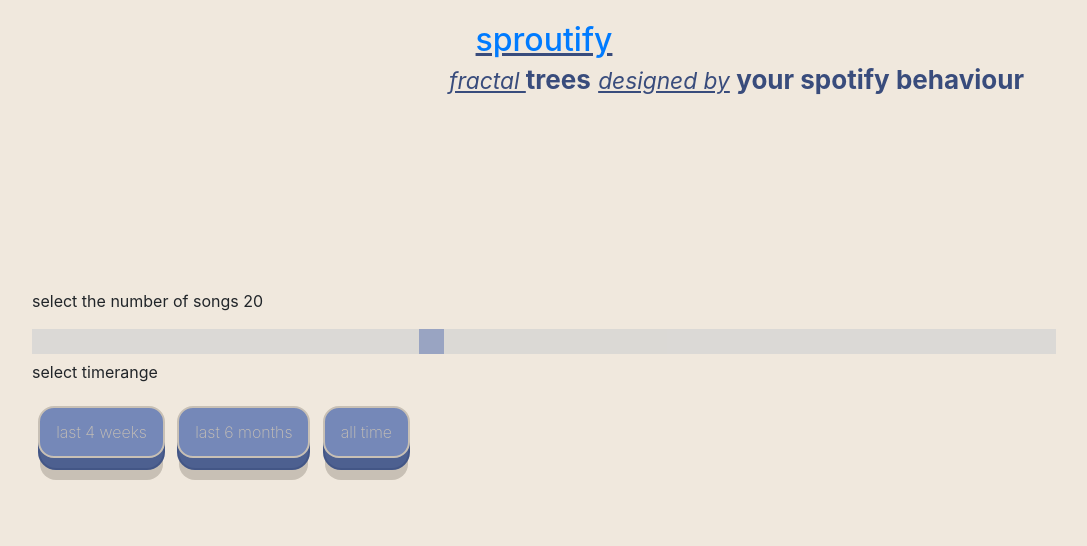
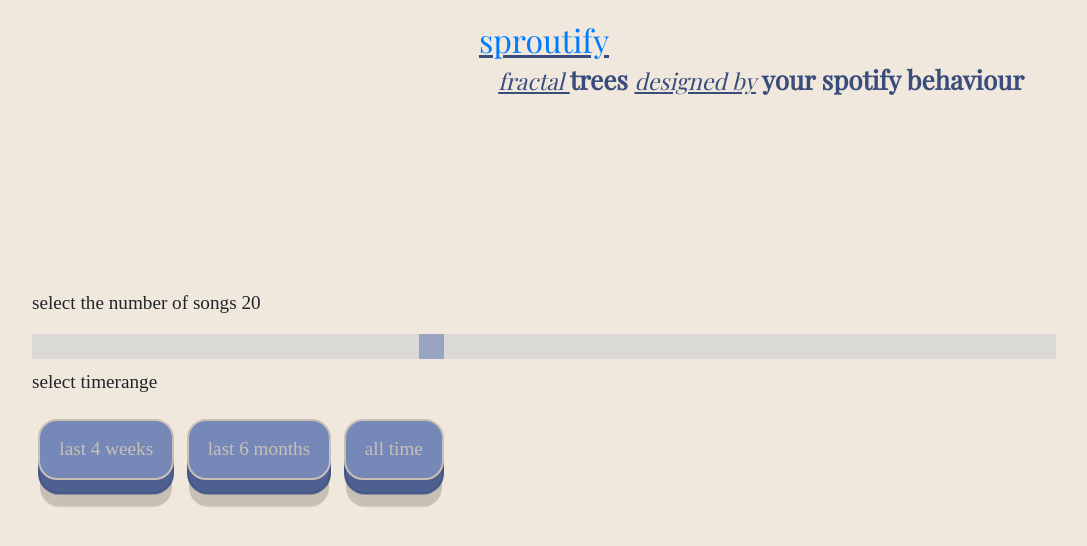
Before and after one commit to brambrulant/sproutify-frontend, a React (Create React App) app: page /home in a window 1280 px wide. Shown: the top 546 px of the page, without its empty margins (96-1183 px from the left). Built offline with nearby package versions, Linux system fonts and the light colour scheme.

Commit message:
changed styling of login button

```diff
--- a/src/App.css
+++ b/src/App.css
@@ -1,5 +1,6 @@
 .App-header {
   background-color: rgb(240, 232, 221);
+  font-family: "Playfair Display";
   min-height: 5vh;
   display: flex;
   flex-direction: column;
@@ -8,9 +9,23 @@
   font-size: calc(10px + 2vmin);
   color: rgb(57, 76, 124);
 }
+.Login-header {
+  background-color: rgb(240, 232, 221);
+  font-family: "Bebas Neue";
+  min-height: 5vh;
+  display: flex;
+  flex-direction: column;
+  align-items: center;
+  justify-content: center;
+  font-size: calc(10px + 2vmin);
+  color: rgb(57, 76, 124);
+  margin-top: 10%;
+}
 
 .body {
   /* flex-direction: row; */
+  font-family: "Bebas Neue";
+  font-size: 120%;
   align-items: center !important;
   justify-content: center;
   margin: 5%;
@@ -22,6 +37,7 @@
   padding-bottom: 0vh;
   margin: 0;
   border: 0;
+  color: rgb(57, 76, 124);
 }
 
 .App-list {
```
